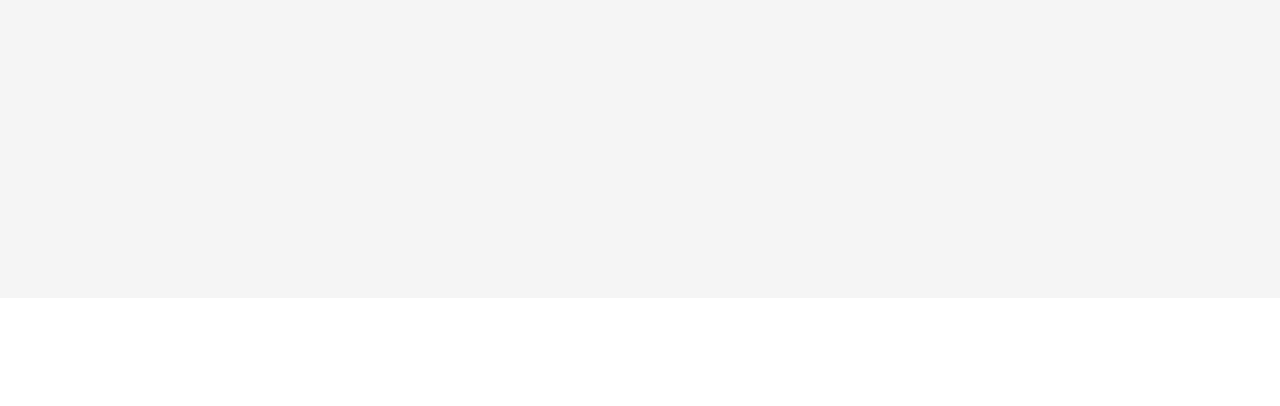
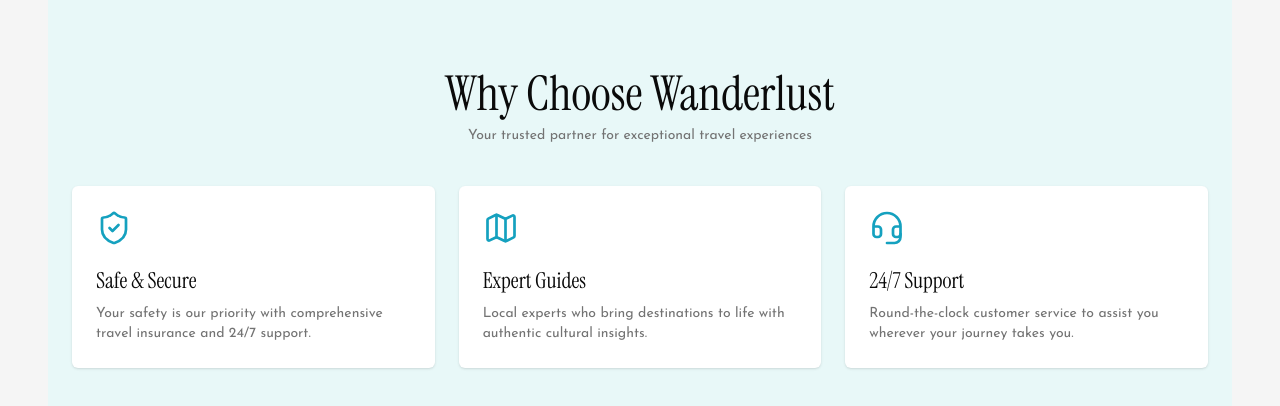
Before and after one commit to farian2006/wonderlust-app-client, a Next.js app: page / in a window 1280 px wide. Shown: the part 546-952 px from the top of the page. Before the commit the page ends 844 px from the top, so only its background shows below. Built offline with nearby package versions, Linux system fonts and the light colour scheme.

Commit message:
Why Choose Us Section Added

```diff
--- a/src/app/globals.css
+++ b/src/app/globals.css
@@ -6,6 +6,7 @@
 
 @theme {
   --color-brand: #15a1bf;
+  --color-brand-soft: #e8f8f8;
 }
 
 @theme inline {
--- a/src/app/page.js
+++ b/src/app/page.js
@@ -1,11 +1,12 @@
-import Navbar from "@/components/Navbar";
 import Banner from "@/components/Banner";
+import WhyChooseUs from "@/components/WhyChooseUs";
 
 export default function Home() {
   return (
     <div className="min-h-screen bg-muted px-4 py-5 md:px-8 lg:px-12">
       <div className="mx-auto w-full max-w-7xl">
         <Banner />
+        <WhyChooseUs />
       </div>
     </div>
   );
--- a/src/components/Banner.jsx
+++ b/src/components/Banner.jsx
@@ -1,12 +1,6 @@
 import { ArrowRight } from "lucide-react";
-import { Instrument_Serif } from "next/font/google";
 import { cn } from "cn";
-
-const serif = Instrument_Serif({
-  weight: "400",
-  subsets: ["latin"],
-  display: "swap",
-});
+import { serif } from "@/lib/fonts";
 
 const searchFields = [
   { label: "Location", placeholder: "Address, City Or Zip" },
--- /dev/null
+++ b/src/components/WhyChooseUs.jsx
@@ -0,0 +1,55 @@
+import { Headset, Map, ShieldCheck } from "lucide-react";
+import { cn } from "cn";
+import { serif } from "@/lib/fonts";
+
+const features = [
+  {
+    icon: ShieldCheck,
+    title: "Safe & Secure",
+    description:
+      "Your safety is our priority with comprehensive travel insurance and 24/7 support.",
+  },
+  {
+    icon: Map,
+    title: "Expert Guides",
+    description:
+      "Local experts who bring destinations to life with authentic cultural insights.",
+  },
+  {
+    icon: Headset,
+    title: "24/7 Support",
+    description:
+      "Round-the-clock customer service to assist you wherever your journey takes you.",
+  },
+];
+
+export default function WhyChooseUs() {
+  return (
+    <section className="bg-brand-soft px-6 py-16 md:py-20">
+      <div className="mx-auto max-w-7xl">
+        <h2 className={cn("text-center text-4xl md:text-5xl", serif.className)}>
+          Why Choose Wanderlust
+        </h2>
+        <p className="mt-2 text-center text-sm text-muted-foreground">
+          Your trusted partner for exceptional travel experiences
+        </p>
+
+        <div className="mt-10 grid grid-cols-1 gap-6 md:grid-cols-3">
+          {features.map(({ icon: Icon, title, description }) => (
+            <article key={title} className="rounded-sm bg-white p-6 shadow-sm">
+              <Icon className="size-9 text-brand" strokeWidth={1.8} />
+              <h3
+                className={cn("mt-5 text-[22px] leading-snug", serif.className)}
+              >
+                {title}
+              </h3>
+              <p className="mt-2 text-sm text-muted-foreground">
+                {description}
+              </p>
+            </article>
+          ))}
+        </div>
+      </div>
+    </section>
+  );
+}
--- /dev/null
+++ b/src/lib/fonts.js
@@ -0,0 +1,7 @@
+import { Instrument_Serif } from "next/font/google";
+
+export const serif = Instrument_Serif({
+  weight: "400",
+  subsets: ["latin"],
+  display: "swap",
+});
```
